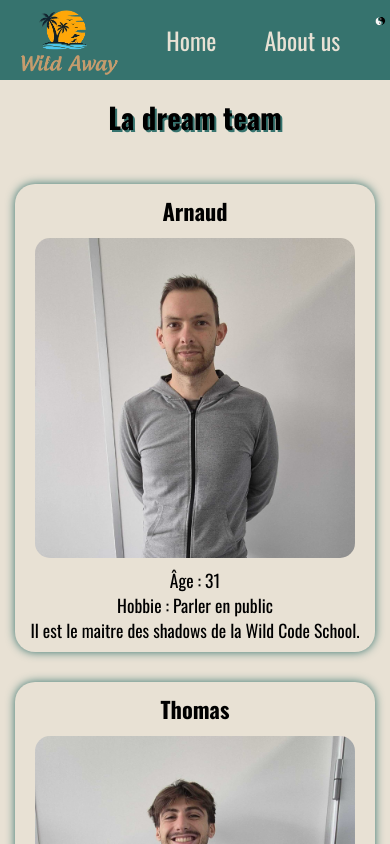
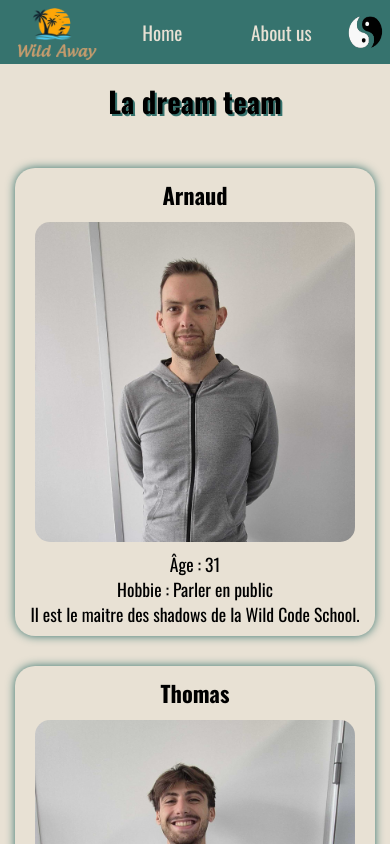
Before and after one commit to WildCodeSchool-2024-09/LILLE-0924-PROJECT2-G2-WILD-AWAY, a React (Vite) app in the folder client/: page /about-us in a window 390 px wide. Shown: the top 844 px of the page. Built offline with nearby package versions, Linux system fonts and the light colour scheme; a web font is replaced by a local one.

Commit message:
The navbar is now responsive!

```diff
--- a/client/src/components/NavBar/NavBar.css
+++ b/client/src/components/NavBar/NavBar.css
@@ -10,6 +10,7 @@ nav {
   font-size: 1.1rem;
   color: var(--main-color);
   justify-content: space-between;
+  align-items: center;
   padding-right: 1%;
   padding-left: 1%;
   height: 10%;
@@ -34,9 +35,8 @@ a {
 }
 
 .img-darkMode {
-  width: 3%;
-  height: 2%;
-  margin-top: 1rem;
+  height: 50px;
+  width: 50px;
   cursor: pointer;
 }
 
@@ -143,3 +143,17 @@ input.light,
 .links-nav:hover {
   text-decoration: underline;
 }
+@media screen and (max-width: 480px) {
+  .links-nav {
+    margin-right: 0;
+    font-size: 1.2rem;
+  }
+  .img-darkMode {
+    width: 40px;
+    height: 40px;
+  }
+  .logo-nav {
+    width: 6.5rem;
+    height: 4rem;
+  }
+}
--- a/client/src/components/NavBar/NavBar.tsx
+++ b/client/src/components/NavBar/NavBar.tsx
@@ -7,7 +7,7 @@ import Markers from "../Markers";
 
 function NavBar() {
   const navigate = useNavigate();
-
+  const [rotation, setRotation] = useState(0);
   const [input, setInput] = useState("");
 
   const handleChange = (value: string) => {
@@ -25,6 +25,7 @@ function NavBar() {
   const { theme, setTheme } = themeContext;
 
   const handleDarkMode = () => {
+    setRotation((prevRotation) => prevRotation - 180);
     if (theme === "light") {
       setTheme("dark");
     } else {
@@ -81,6 +82,11 @@ function NavBar() {
         className="img-darkMode"
         onClick={handleDarkMode}
         onKeyUp={handleDarkMode}
+        style={{
+          cursor: "pointer",
+          transform: `rotate(${rotation}deg)`,
+          transition: "transform 1s ease",
+        }}
       />
     </nav>
   );
```
